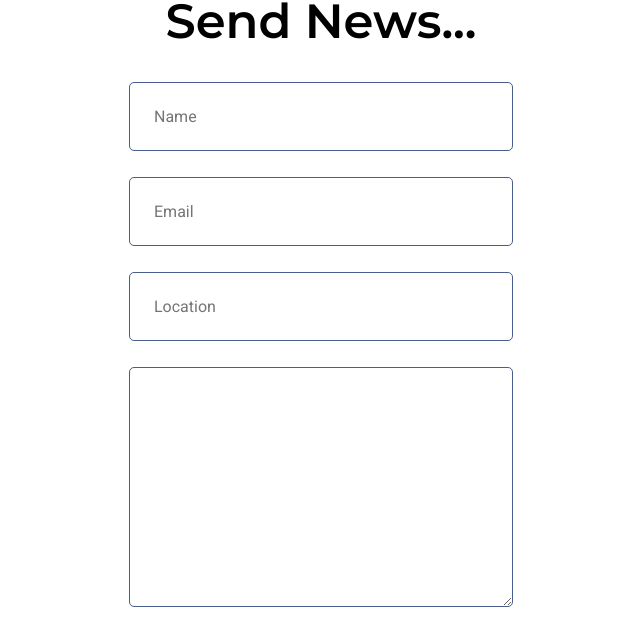
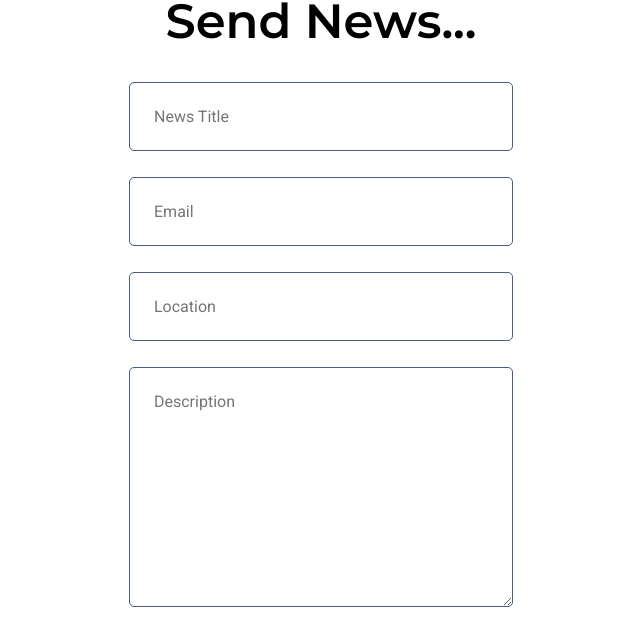
Before and after one commit to Vincecoorp21/React--Ex--Class3, a React (Create React App) app: page /sendnews in a window 1280 px wide. Shown: the part 324-952 px from the top of the page, without its empty margins (319-959 px from the left). Built offline with nearby package versions, Linux system fonts and the light colour scheme.

Commit message:
Checking images on Readme

```diff
--- a/src/components/News/News.scss
+++ b/src/components/News/News.scss
@@ -10,7 +10,6 @@
 }
 .container-card {
   width: 100%;
-
   display: grid;
   grid-template-columns: repeat(auto-fit, minmax(300px, 1fr));
   margin: 20px auto;
--- a/src/components/NewsForm/NewsForm.jsx
+++ b/src/components/NewsForm/NewsForm.jsx
@@ -36,8 +36,8 @@ const UserForm = () => {
       [event.target.name]: event.target.value,
     });
 
-    if (data.username.length < 3) {
-      setMessage('Name must be at least 3 characters');
+    if (data.username.length < 5) {
+      setMessage('News Title must be at least 5 characters');
       setBtnDisabled(true);
     } else {
       setMessage(null);
@@ -70,7 +70,7 @@ const UserForm = () => {
       <form onSubmit={handleSubmit}>
         <input
           type='text'
-          placeholder='Name'
+          placeholder='News Title'
           value={data.username}
           onChange={handleInputChange}
           name='username'
@@ -95,6 +95,7 @@ const UserForm = () => {
           cols='50'
           value={data.comment}
           onChange={handleInputChange}
+          placeholder='Description'
         ></textarea>
 
         <button type='submit' disabled={btnDisabled}>
```
